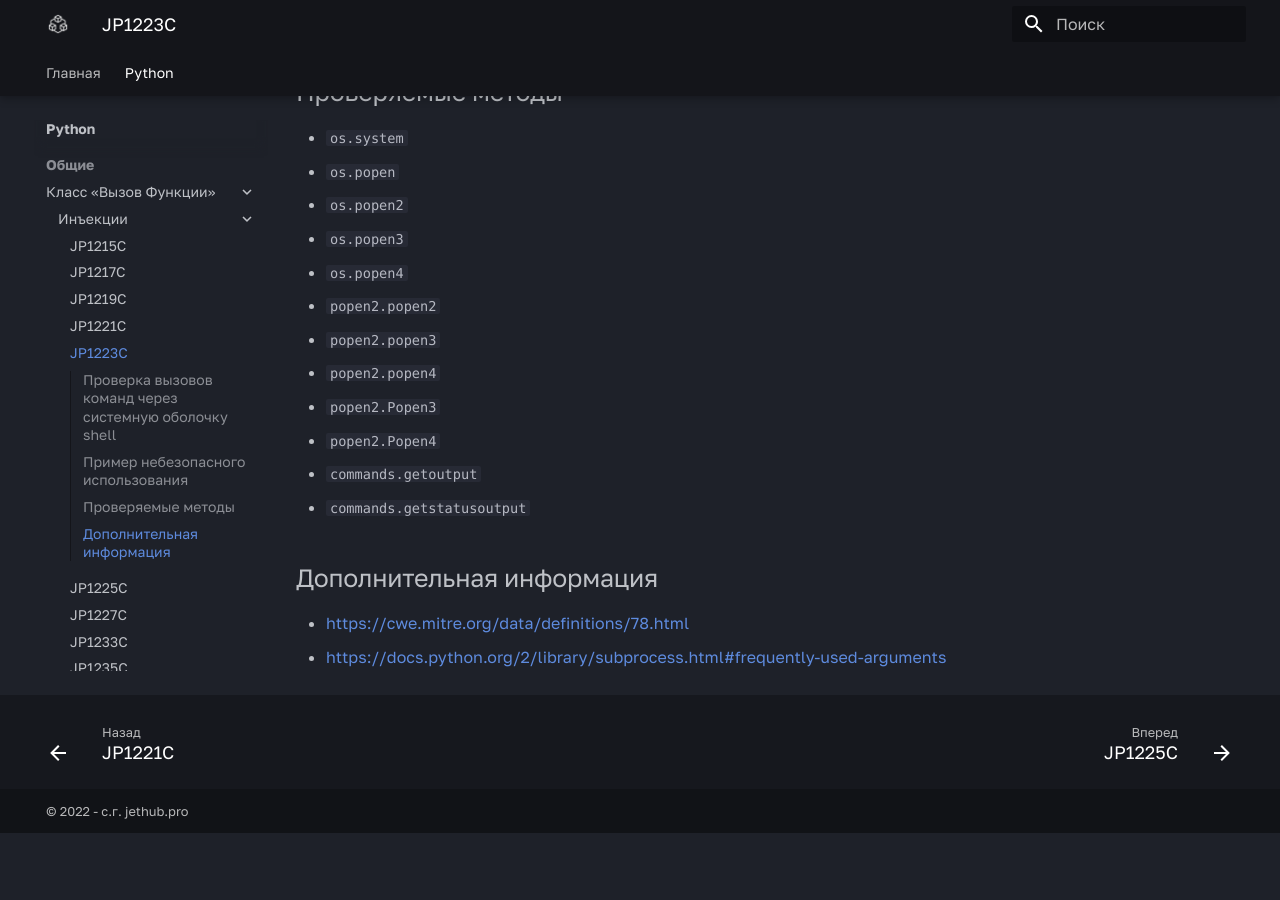
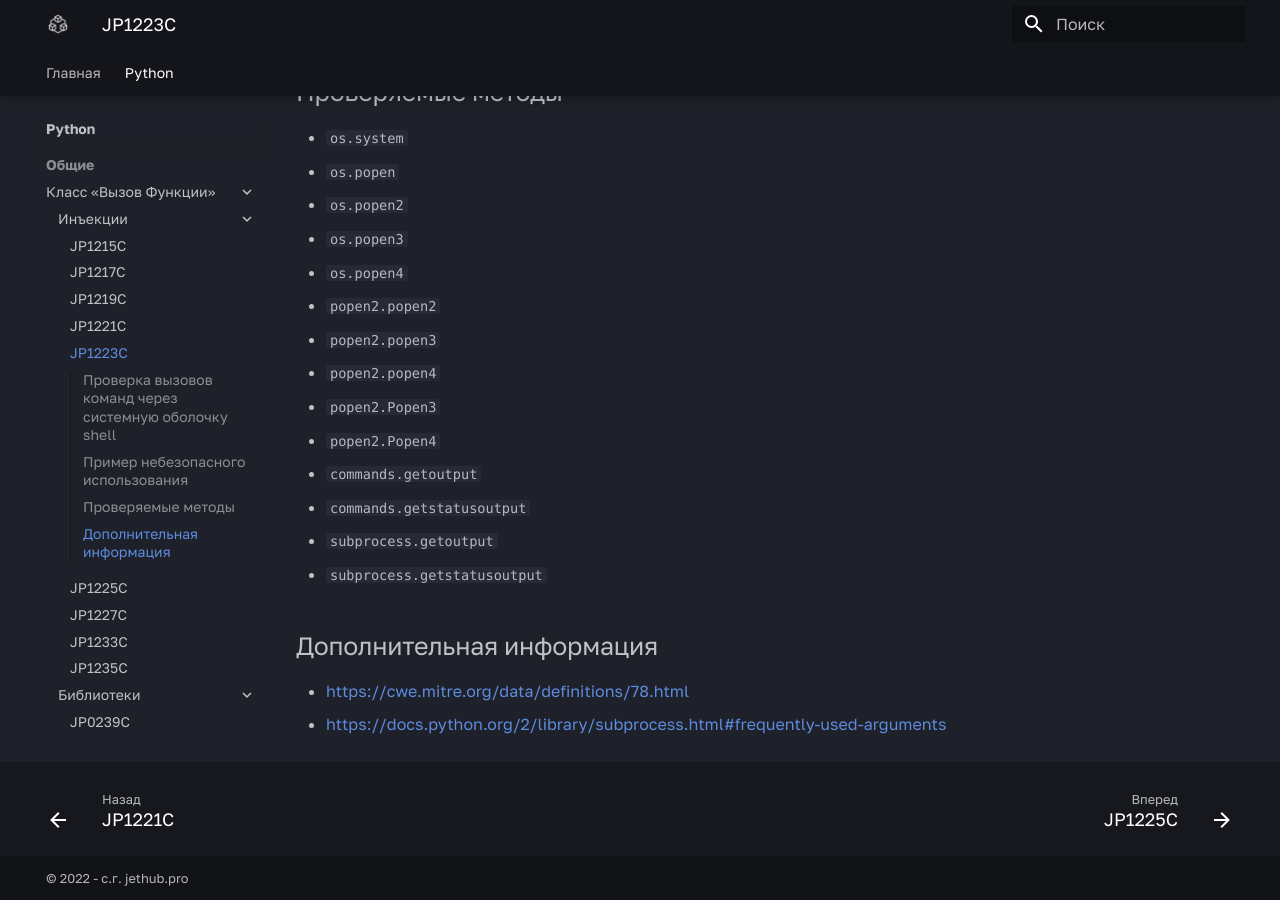
Before and after one commit to jethub-tech/docs.jethub.pro, an MkDocs documentation site: the page built from docs/python/common_errors/calls/injections/JP1223C-shell_через_прямой_вызов_системной_оболочки.md, in a window 1280 px wide and 900 px high, scrolled down 622 px. Built offline with MkDocs 1.6.1 and Material for MkDocs 9.7.7, drawn with Linux system fonts in a browser that asks for light colours; some web fonts are replaced; before the commit the page ends 1455 px from its top, so only the background shows below that.

Commit message:
update JP1223C (#39)

```diff
--- a/docs/python/common_errors/calls/injections/JP1223C-shell_через_прямой_вызов_системной_оболочки.md
+++ b/docs/python/common_errors/calls/injections/JP1223C-shell_через_прямой_вызов_системной_оболочки.md
@@ -31,6 +31,8 @@
 * `popen2.Popen4`
 * `commands.getoutput`
 * `commands.getstatusoutput`
+* `subprocess.getoutput`
+* `subprocess.getstatusoutput`
 
 ## Дополнительная информация
 
```
